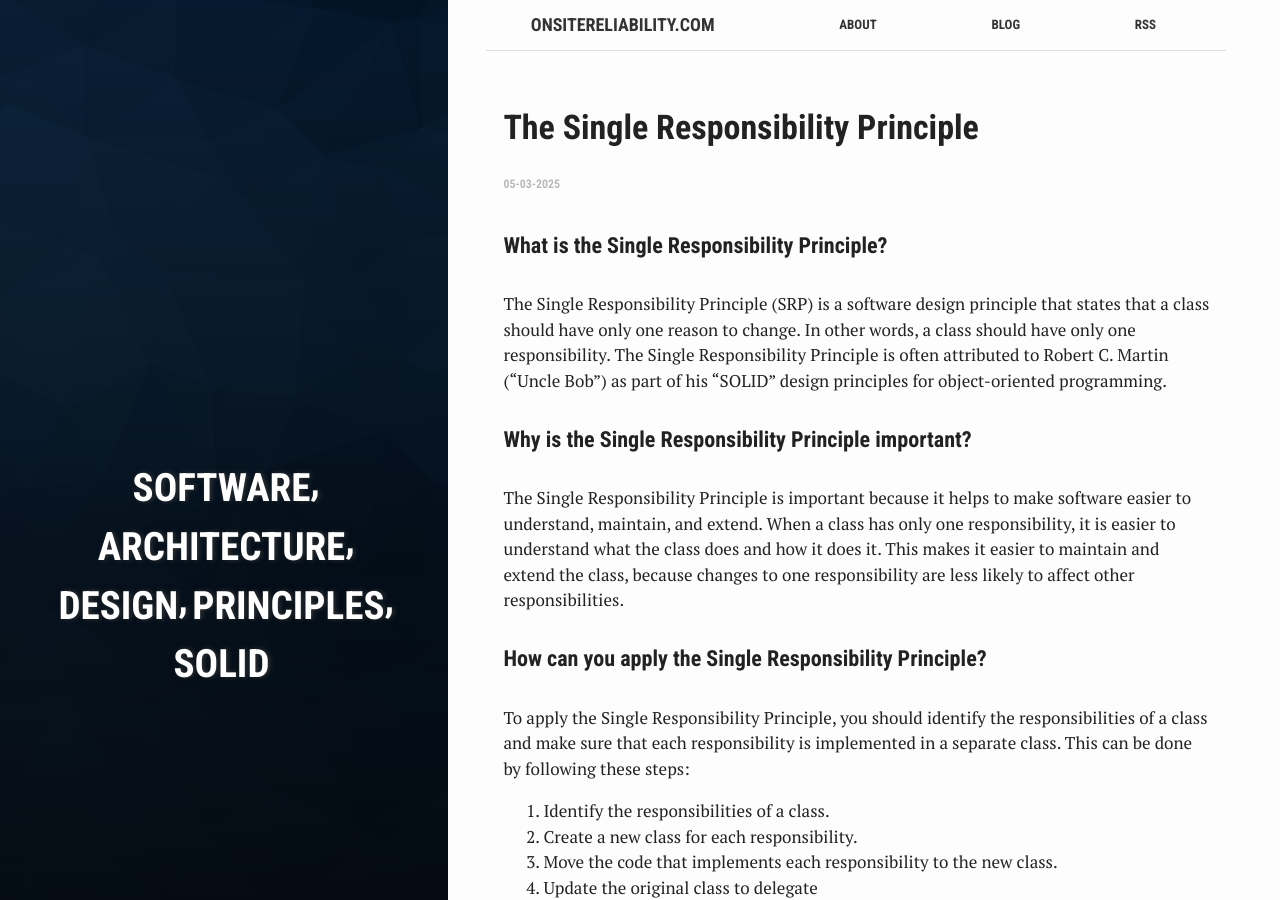
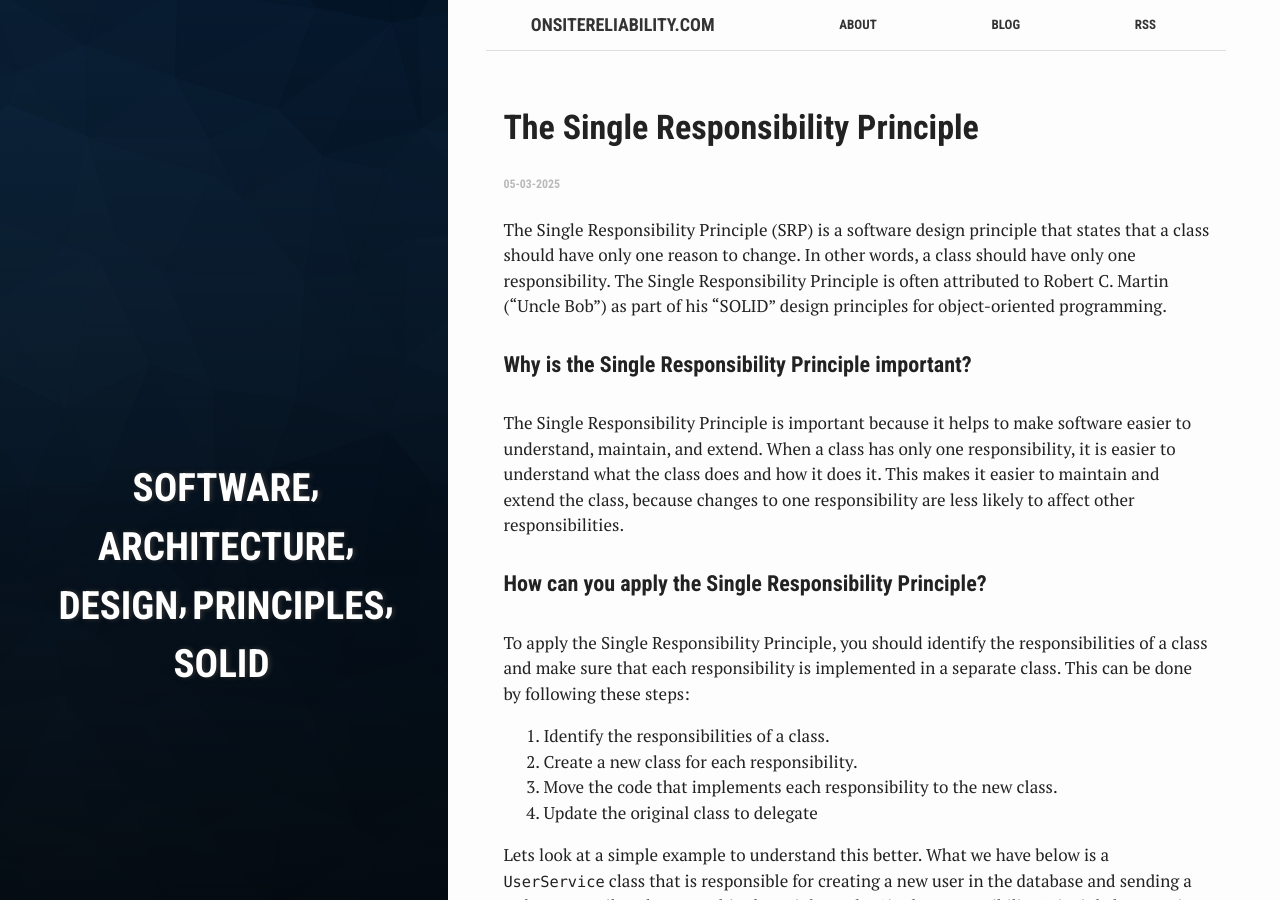
Before and after one commit to qapage/qapage.github.io, a Jekyll site: the page built from _posts/2025-03-05-The-Single-Responsibility-Principle.md, in a window 1280 px wide and 900 px high. Built offline with Jekyll 4.4.1, drawn with Linux system fonts in a browser that asks for light colours.

Commit message:
Removed the first heading in the Single Responsibility Principle article

```diff
--- a/_posts/2025-03-05-The-Single-Responsibility-Principle.md
+++ b/_posts/2025-03-05-The-Single-Responsibility-Principle.md
@@ -4,8 +4,6 @@ title: The Single Responsibility Principle
 categories: [software, architecture]
 tags: [software, architecture, design, principles, SOLID]
 ---
-
-#### What is the Single Responsibility Principle?
 
 The Single Responsibility Principle (SRP) is a software design principle that states that a class should have only one reason to change. In other words, a class should have only one responsibility. The Single Responsibility Principle is often attributed to Robert C. Martin ("Uncle Bob") as part of his "SOLID" design principles for object-oriented programming.
 
```
